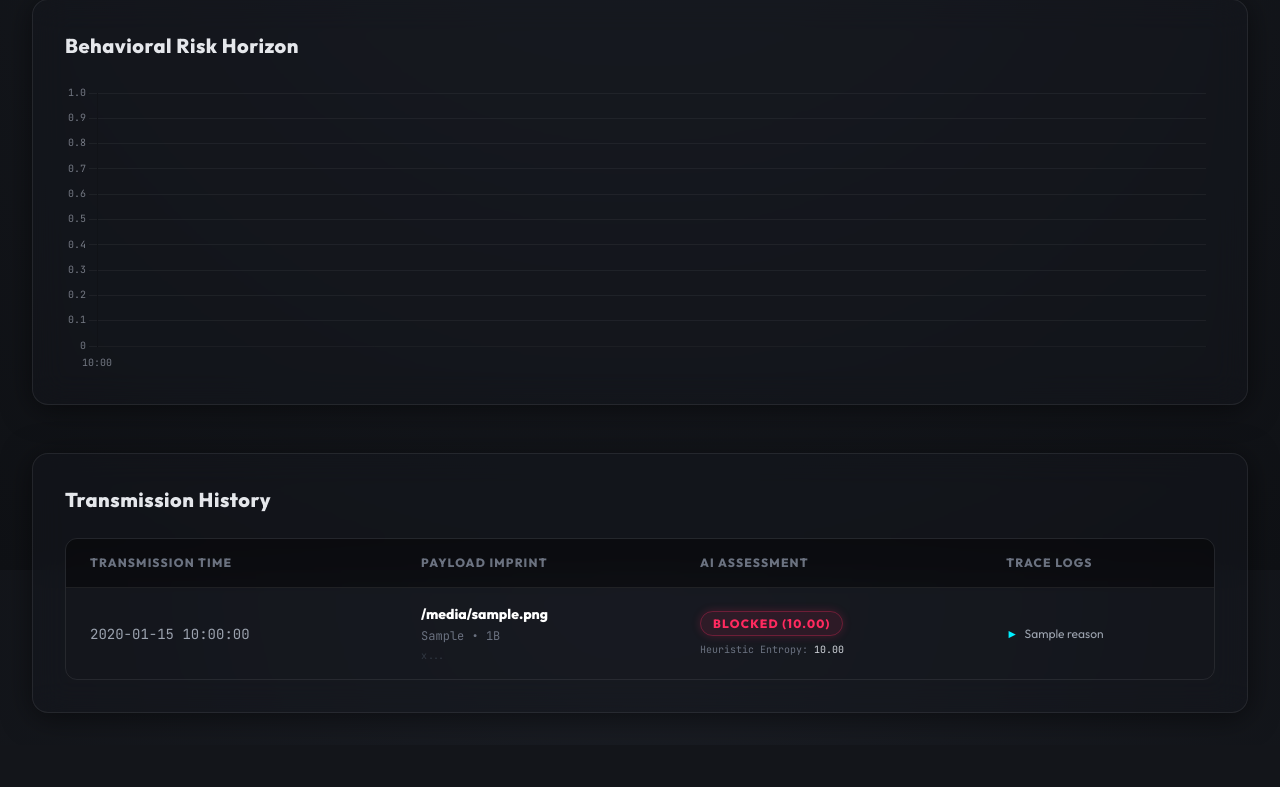
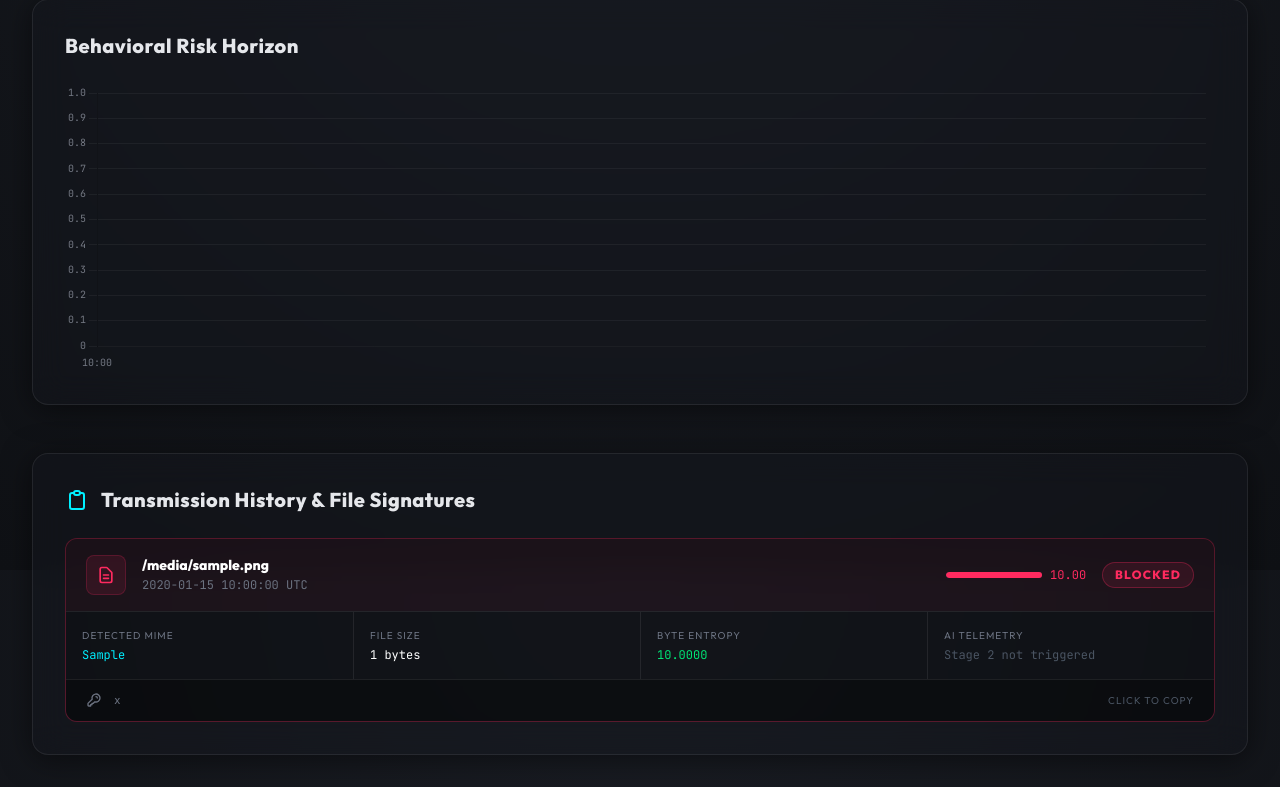
Before and after one commit to bharathparam/Guardy, a FastAPI app: template guardy/ui/templates/user_detail.html in a window 1280 px wide. Shown: the part 230-1017 px from the top of the page. Before the commit the page ends 943 px from the top, so only its background shows below. Run offline with FastAPI, Linux system fonts and the light colour scheme; the template is opened without the code that fills it: most values are stand-ins (such as "Sample title", 1, 10 or a date in 2020); some libraries are stand-ins or nearby versions.

Commit message:
feat: rewrite user analyst report to include per-file SHA-256 signatures, AI telemetry, entropy, MIME and block reasons; revamp transmission history to card-based layout

```diff
--- a/guardy/ui/templates/user_detail.html
+++ b/guardy/ui/templates/user_detail.html
@@ -202,85 +202,141 @@
         <!-- User Logs History -->
         <div class="glass-panel rounded-2xl p-6 md:p-8 animate-slide-up border border-glassBorder"
             style="animation-delay: 0.2s; animation-fill-mode: both;">
-            <h2 class="text-xl font-bold tracking-wide mb-6 text-gray-200">Transmission History</h2>
-            <div class="overflow-x-auto rounded-xl border border-glassBorder">
-                <table class="w-full text-left whitespace-nowrap">
-                    <thead class="bg-black bg-opacity-40">
-                        <tr class="text-xs tracking-widest uppercase text-gray-500 border-b border-glassBorder">
-                            <th class="py-4 px-6">Transmission Time</th>
-                            <th class="py-4 px-6">Payload Imprint</th>
-                            <th class="py-4 px-6">AI Assessment</th>
-                            <th class="py-4 px-6">Trace Logs</th>
-                        </tr>
-                    </thead>
-                    <tbody class="divide-y divide-glassBorder">
+            <h2 class="text-xl font-bold tracking-wide mb-6 text-gray-200 flex items-center">
+                <svg class="w-6 h-6 mr-3 text-brand" fill="none" stroke="currentColor" viewBox="0 0 24 24">
+                    <path stroke-linecap="round" stroke-linejoin="round" stroke-width="2"
+                        d="M9 5H7a2 2 0 00-2 2v12a2 2 0 002 2h10a2 2 0 002-2V7a2 2 0 00-2-2h-2M9 5a2 2 0 002 2h2a2 2 0 002-2M9 5a2 2 0 012-2h2a2 2 0 012 2">
+                    </path>
+                </svg>
+                Transmission History & File Signatures
+            </h2>
+
+            <div class="space-y-4">
                 {% for log in logs %}
-                        <tr class="hover:bg-white hover:bg-opacity-5 transition-colors duration-150">
-                            <td class="py-4 px-6 text-sm text-gray-400 font-mono">{{ log.get('timestamp',
-                                'N/A')[:19].replace('T', ' ') }}</td>
+                {% set score = log.get('risk_score', 0.0) %}
+                {% set pct = (score * 100) | round | int %}
+                <div
+                    class="rounded-xl border {% if log.get('is_safe', True) %}border-glassBorder{% else %}border-danger border-opacity-30{% endif %} bg-black bg-opacity-20 overflow-hidden">
 
-                            <td class="py-4 px-6">
-                                <p class="text-sm font-bold text-white mb-1">{{ log.get('original_filename',
+                    <!-- File Header Row -->
+                    <div
+                        class="flex flex-col md:flex-row md:items-center justify-between px-5 py-4 {% if not log.get('is_safe', True) %}bg-danger bg-opacity-5{% endif %}">
+                        <div class="flex items-start gap-4">
+                            <div
+                                class="w-10 h-10 rounded-lg flex items-center justify-center flex-shrink-0 {% if log.get('is_safe', True) %}bg-safe bg-opacity-10 border border-safe border-opacity-20{% else %}bg-danger bg-opacity-10 border border-danger border-opacity-20{% endif %}">
+                                <svg class="w-5 h-5 {% if log.get('is_safe', True) %}text-safe{% else %}text-danger{% endif %}"
+                                    fill="none" stroke="currentColor" viewBox="0 0 24 24">
+                                    <path stroke-linecap="round" stroke-linejoin="round" stroke-width="2"
+                                        d="M9 12h6m-6 4h6m2 5H7a2 2 0 01-2-2V5a2 2 0 012-2h5.586a1 1 0 01.707.293l5.414 5.414a1 1 0 01.293.707V19a2 2 0 01-2 2z">
+                                    </path>
+                                </svg>
+                            </div>
+                            <div>
+                                <p class="font-bold text-white text-sm">{{ log.get('original_filename',
                                     log.get('filename', 'Unknown')) }}</p>
-                                <p class="text-xs text-gray-500 font-mono">{{ log.get('detected_mime', 'unknown') }} •
-                                    {{ log.get('size', 0) }}B</p>
-                                <p class="text-[10px] text-gray-600 font-mono mt-1 opacity-50"
-                                    title="{{ log.get('sha256_hash', '') }}">{{ log.get('sha256_hash', 'N/A')[:16] }}...
-                                </p>
-                            </td>
-
-                            <td class="py-4 px-6">
-                                <div class="mb-2">
+                                <p class="text-xs text-gray-500 font-mono mt-0.5">{{ log.get('timestamp',
+                                    'N/A')[:19].replace('T', ' ') }} UTC</p>
+                            </div>
+                        </div>
+                        <div class="mt-3 md:mt-0 flex items-center gap-4">
+                            <!-- Risk Score Bar -->
+                            <div class="flex items-center gap-2">
+                                <div class="w-24 h-1.5 bg-gray-800 rounded-full overflow-hidden">
+                                    <div class="h-full {% if score > 0.7 %}bg-danger{% elif score > 0.4 %}bg-warning{% else %}bg-safe{% endif %} rounded-full"
+                                        style="width: {{ pct }}%"></div>
+                                </div>
+                                <span
+                                    class="font-mono text-xs {% if score > 0.7 %}text-danger{% elif score > 0.4 %}text-warning{% else %}text-safe{% endif %}">{{
+                                    "%.2f"|format(score) }}</span>
+                            </div>
+                            <!-- Status Badge -->
                             {% if log.get('is_safe', True) %}
                             <span
-                                        class="px-3 py-1 bg-safe bg-opacity-10 text-safe border border-safe border-opacity-30 rounded-full text-xs font-bold tracking-widest uppercase shadow-[0_0_10px_rgba(0,230,118,0.2)]">SAFE</span>
+                                class="px-3 py-1 bg-safe bg-opacity-10 text-safe border border-safe border-opacity-30 rounded-full text-xs font-bold tracking-widest uppercase">SAFE</span>
                             {% else %}
                             <span
-                                        class="px-3 py-1 bg-danger bg-opacity-10 text-danger border border-danger border-opacity-30 rounded-full text-xs font-bold tracking-widest uppercase shadow-[0_0_10px_rgba(255,42,95,0.2)]">
-                                        BLOCKED ({{ "%.2f"|format(log.get('risk_score', 0.0)) }})
-                                    </span>
+                                class="px-3 py-1 bg-danger bg-opacity-10 text-danger border border-danger border-opacity-30 rounded-full text-xs font-bold tracking-widest uppercase">BLOCKED</span>
                             {% endif %}
                         </div>
-                                <div class="text-[10px] text-gray-500 font-mono mt-2 space-y-0.5">
-                                    <p>Heuristic Entropy: <span class="text-gray-300">{{
-                                            "%.2f"|format(log.get('entropy', 0.0)) }}</span></p>
+                    </div>
 
+                    <!-- Signature Details Grid -->
+                    <div
+                        class="grid grid-cols-2 md:grid-cols-4 gap-0 border-t border-glassBorder divide-x divide-glassBorder">
+                        <div class="p-4">
+                            <p class="text-[10px] text-gray-500 uppercase tracking-widest mb-1">Detected MIME</p>
+                            <p class="text-xs font-mono text-brand break-all">{{ log.get('detected_mime', 'unknown') }}
+                            </p>
+                        </div>
+                        <div class="p-4">
+                            <p class="text-[10px] text-gray-500 uppercase tracking-widest mb-1">File Size</p>
+                            <p class="text-xs font-mono text-white">{{ "{:,}".format(log.get('size', 0)) }} bytes</p>
+                        </div>
+                        <div class="p-4">
+                            <p class="text-[10px] text-gray-500 uppercase tracking-widest mb-1">Byte Entropy</p>
+                            <p
+                                class="text-xs font-mono {% if log.get('entropy', 0) > 7.5 %}text-warning{% else %}text-safe{% endif %}">
+                                {{ "%.4f"|format(log.get('entropy', 0.0)) }}
+                            </p>
+                        </div>
+                        <div class="p-4">
+                            <p class="text-[10px] text-gray-500 uppercase tracking-widest mb-1">AI Telemetry</p>
                             {% if log.get('ai_telemetry') %}
-                                    <p title="PyTorch Output">Net.ByteCNN: <span class="text-brand text-glow">{{
+                            <p class="text-xs font-mono text-gray-300">CNN: <span class="text-brand">{{
                                     "%.3f"|format(log.ai_telemetry.get('cnn_score', 0)) }}</span></p>
-                                    <p title="Sci-Kit Output">Net.Anomaly: <span class="text-brand text-glow">{{
+                            <p class="text-xs font-mono text-gray-300">Iso: <span class="text-brand">{{
                                     "%.3f"|format(log.ai_telemetry.get('anomaly_score', 0)) }}</span></p>
+                            {% else %}
+                            <p class="text-xs font-mono text-gray-600">Stage 2 not triggered</p>
                             {% endif %}
                         </div>
-                            </td>
+                    </div>
 
-                            <td class="py-4 px-6">
-                                <div class="text-xs space-y-1">
+                    <!-- SHA-256 Signature Row -->
+                    <div class="px-5 py-3 border-t border-glassBorder bg-black bg-opacity-30 flex items-center gap-3 group cursor-pointer"
+                        onclick="navigator.clipboard.writeText('{{ log.get('sha256_hash', '') }}').then(() => this.querySelector('.copy-label').textContent = 'Copied!')"
+                        title="Click to copy SHA-256">
+                        <svg class="w-4 h-4 text-gray-500 flex-shrink-0" fill="none" stroke="currentColor"
+                            viewBox="0 0 24 24">
+                            <path stroke-linecap="round" stroke-linejoin="round" stroke-width="2"
+                                d="M15 7a2 2 0 012 2m4 0a6 6 0 01-7.743 5.743L11 17H9v2H7v2H4a1 1 0 01-1-1v-2.586a1 1 0 01.293-.707l5.964-5.964A6 6 0 1121 9z">
+                            </path>
+                        </svg>
+                        <p
+                            class="font-mono text-[11px] text-gray-500 group-hover:text-brand transition-colors break-all flex-1">
+                            {{ log.get('sha256_hash', 'N/A') }}</p>
+                        <span
+                            class="copy-label text-[10px] text-gray-600 group-hover:text-brand transition-colors tracking-widest uppercase flex-shrink-0">Click
+                            to copy</span>
+                    </div>
+
+                    <!-- Block Reasons (only if blocked) -->
+                    {% if not log.get('is_safe', True) and log.get('reasons') %}
+                    <div class="px-5 py-3 border-t border-danger border-opacity-20 bg-danger bg-opacity-5">
+                        <p class="text-[10px] text-danger uppercase tracking-widest mb-2 font-bold">Threat Indicators
+                            Detected</p>
+                        <div class="space-y-1">
                             {% for reason in log.get('reasons', []) %}
-                                    <p class="text-gray-400"><span class="text-brand mr-1">►</span> {{ reason }}</p>
-                                    {% else %}
-                                    <p class="text-gray-600 font-mono uppercase tracking-widest opacity-50">Payload
-                                        pristine</p>
+                            <p class="text-xs text-gray-400 flex items-start gap-2">
+                                <span class="text-danger mt-0.5 flex-shrink-0">►</span>
+                                {{ reason }}
+                            </p>
                             {% endfor %}
                         </div>
-                            </td>
-                        </tr>
+                    </div>
+                    {% endif %}
+                </div>
                 {% else %}
-                        <tr>
-                            <td colspan="4" class="py-12 text-center text-gray-500">
+                <div class="py-12 text-center text-gray-500">
                     <div class="flex flex-col items-center justify-center">
-                                    <svg class="w-12 h-12 mb-3 opacity-20" fill="none" stroke="currentColor"
-                                        viewBox="0 0 24 24">
+                        <svg class="w-12 h-12 mb-3 opacity-20" fill="none" stroke="currentColor" viewBox="0 0 24 24">
                             <path stroke-linecap="round" stroke-linejoin="round" stroke-width="1.5"
                                 d="M12 8v4m0 4h.01M21 12a9 9 0 11-18 0 9 9 0 0118 0z"></path>
                         </svg>
                         <p class="font-mono tracking-widest uppercase text-sm">Subject database empty.</p>
                     </div>
-                            </td>
-                        </tr>
+                </div>
                 {% endfor %}
-                    </tbody>
-                </table>
             </div>
         </div>
     </div>
```
Also changed, not shown: test_server/main.py (+83 -14 lines). Lines whose indentation alone changed are shown as unchanged.
